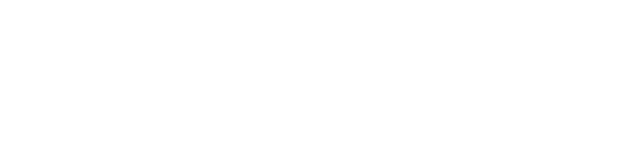
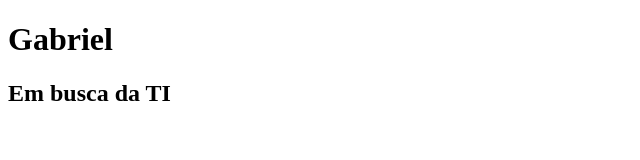
Before and after one commit to GabrielSIlvaRS/Aula06, a plain HTML site: page Index.html in a window 1280 px wide. Shown: the whole page, without its empty margins (0-640 px from the left). Drawn offline with Linux system fonts and the light colour scheme.

Commit message:
fix: corrigir pequeno ajuste visual

```diff
--- a/Index.html
+++ b/Index.html
@@ -6,6 +6,7 @@
     <title>Document</title>
 </head>
 <body>
-
+    <h1>Gabriel</h1>
+    <h2>Em busca da TI</h2>
 </body>
 </html>
```
